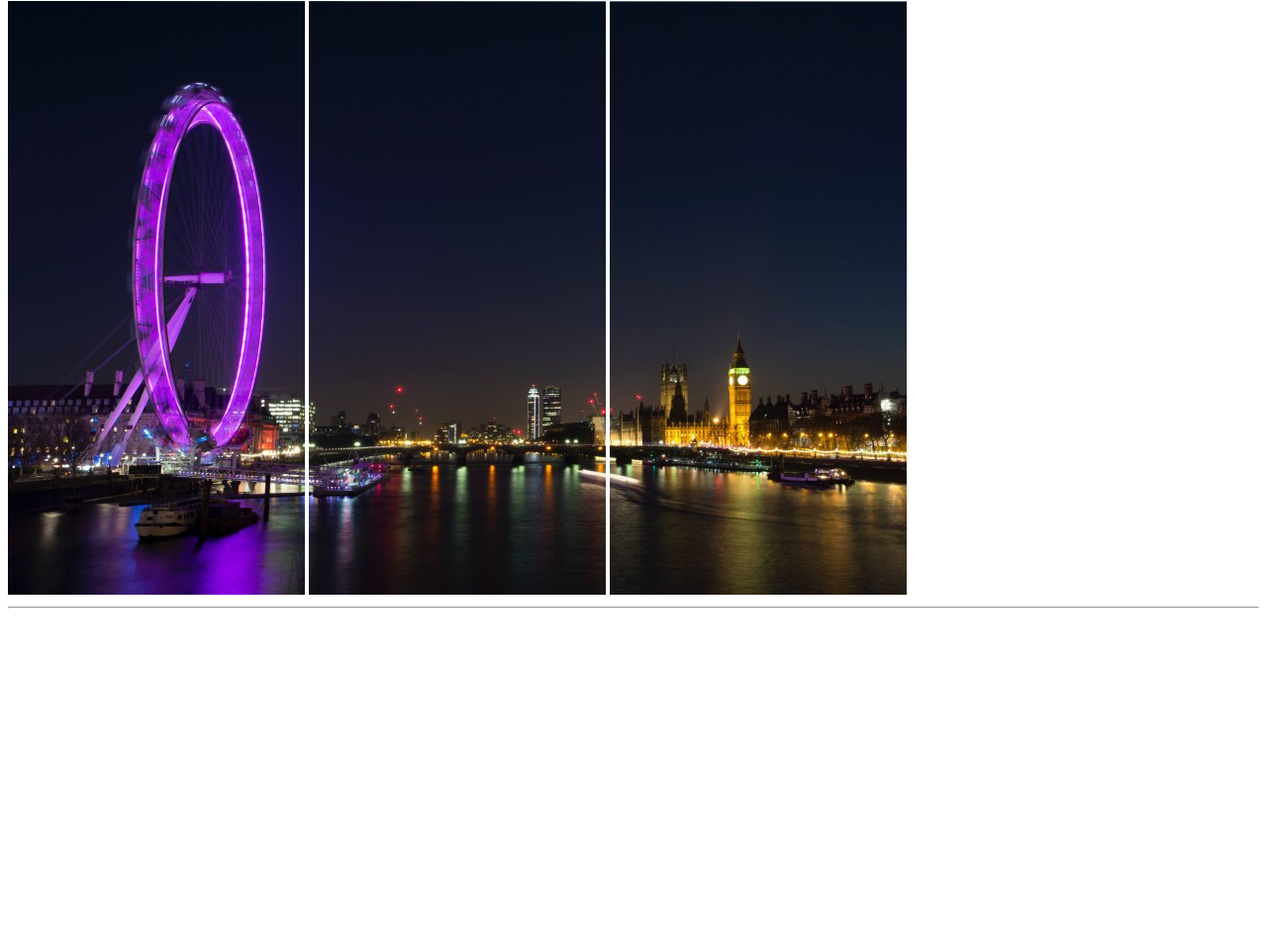
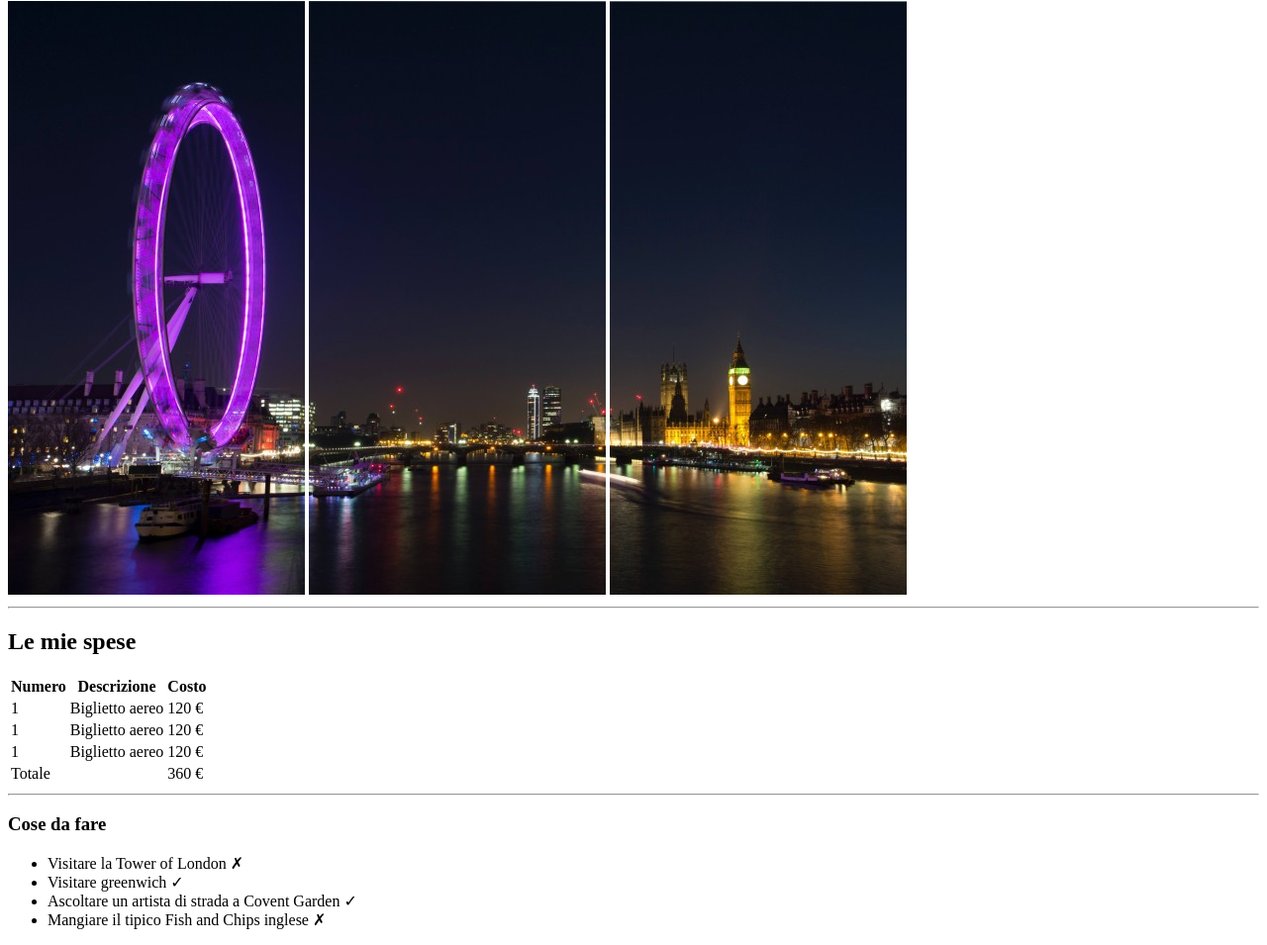
Before and after one commit to dieromeo/html-london-trip, a plain HTML site: page index.html in a window 1280 px wide. Shown: the part 79-1034 px from the top of the page at 99% size. Before the commit the page ends 800 px from the top, so only its background shows below. Drawn offline with Linux system fonts and the light colour scheme.

Commit message:
feat: tabella e primo ul

```diff
--- a/index.html
+++ b/index.html
@@ -1,10 +1,12 @@
 <!DOCTYPE html>
 <html lang="en">
+
 <head>
     <meta charset="UTF-8">
     <meta name="viewport" content="width=device-width, initial-scale=1.0">
     <title>London trip</title>
 </head>
+
 <body>
     <!-- titolo e img di presentazione -->
     <header>
@@ -16,5 +18,77 @@
     </header>
     <!-- /titolo e img di presentazione -->
 
+    <!-- varie info del viaggio -->
+    <main>
+        <!-- tabella spese -->
+        <section>
+            <h2>Le mie spese</h2>
+
+            <table>
+                <!-- intestazione tabella -->
+                <thead>
+                    <tr>
+                        <th>Numero</th>
+                        <th>Descrizione</th>
+                        <th>Costo</th>
+                    </tr>
+                </thead>
+                <!-- /intestazione tabella -->
+
+                <!-- corpo tabella -->
+                <tbody>
+                    <tr>
+                        <td>1</td>
+                        <td>Biglietto aereo</td>
+                        <td>120 €</td>
+                    </tr>
+
+                    <tr>
+                        <td>1</td>
+                        <td>Biglietto aereo</td>
+                        <td>120 €</td>
+                    </tr>
+
+                    <tr>
+                        <td>1</td>
+                        <td>Biglietto aereo</td>
+                        <td>120 €</td>
+                    </tr>
+                </tbody>
+                <!-- /corpo tabella -->
+
+                <!-- chiusura tabella -->
+                <tfoot>
+                    <tr>
+                        <td colspan="2">Totale</td>
+                        <td>360 €</td>
+                    </tr>
+                </tfoot>
+                <!-- chiusura tabella -->
+            </table>
+            <hr>
+        </section>
+        <!-- /tabella spese -->
+
+        <!-- cose da fare-->
+        <section>
+            <h3>Cose da fare</h3>
+
+            <ul>
+                <li>Visitare la Tower of London &cross;</li>
+                <li>Visitare greenwich &check;</li>
+                <li>Ascoltare un artista di strada a Covent Garden &check;</li>
+                <li>Mangiare il tipico Fish and Chips inglese &cross;</li>
+            </ul>
+        </section>
+        <!--  cose da fare -->
+
+        <section>
+
+        </section>
+    </main>
+    <!-- /varie info del viaggio -->
+
 </body>
+
 </html>
```
